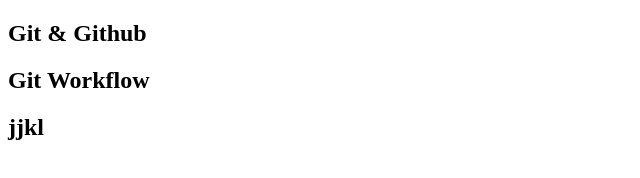
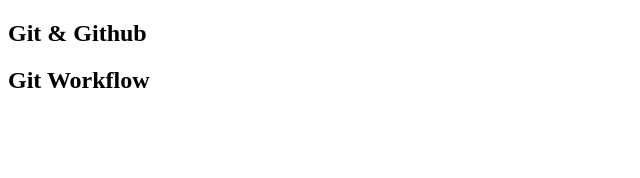
Before and after one commit to deepak-0197/Git-Workflow, a plain HTML site: page index.html in a window 1280 px wide. Shown: the full height of the page, 0-640 px from the left. Drawn offline with Linux system fonts and the light colour scheme.

Commit message:
Revert "Ek baar aur"
This reverts commit fe22a39b2821b9c0ae59537c1fa7d603c8088f86.

```diff
--- a/index.html
+++ b/index.html
@@ -8,6 +8,5 @@
 <body>
     <h2>Git & Github</h2>
     <h2>Git Workflow</h2>
-    <h2>jjkl</h2>
 </body>
 </html>
```
